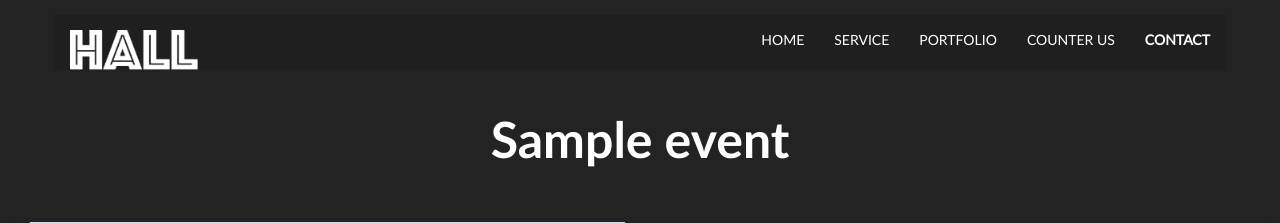
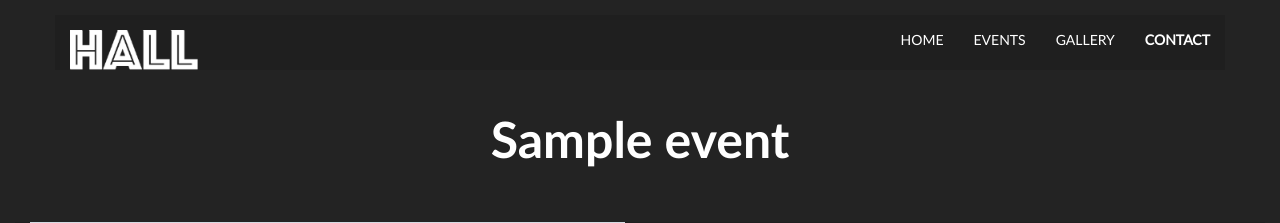
Before and after one commit to andro19951/eventwebsite, a Django app: template music/templates/detail.html in a window 1280 px wide. Shown: the top 223 px of the page. Run offline with Django 3.2, Linux system fonts and the light colour scheme; the template is opened without the code that fills it: most values are stand-ins (such as "Sample title", 1, 10 or a date in 2020); grey boxes marked "Sample" are stand-in pictures; some libraries are stand-ins or nearby versions.

Commit message:
map and path added

```diff
--- a/music/static/assets/css/style.css
+++ b/music/static/assets/css/style.css
@@ -944,7 +944,7 @@ input::-ms-input-placeholder {
 }
 
 .scrollup:hover {
-    background: #503392;
+    background: cyan;
     opacity: 1;
 }
 
--- a/music/static/assets/js/main.js
+++ b/music/static/assets/js/main.js
@@ -31,38 +31,7 @@ jQuery(document).ready(function ($) {
     wow.init();
 
 
-    /*---------------------------------------------*
-     * Counter
-     ---------------------------------------------*/
 
-    $('.statistic-counter').counterUp({
-        delay: 10,
-        time: 2000
-    });
-
-
-
-
-
-
-    /* ---------------------------------------------------------------------
-     Carousel
-     ---------------------------------------------------------------------= */
-
-    $('.main_home_slider').owlCarousel({
-        responsiveClass: true,
-        autoplay: false,
-        items: 1,
-        loop: true,
-        dots: true,
-        nav: false,
-        navText: [
-            "<i class='lnr lnr-chevron-left'></i>",
-            "<i class='lnr lnr-chevron-right'></i>"
-        ],
-        autoplayHoverPause: true
-
-    });
 
 
 
@@ -110,5 +79,8 @@ jQuery(document).ready(function ($) {
 
 
 
+
+
+
     //End
 });
--- a/music/templates/detail.html
+++ b/music/templates/detail.html
@@ -60,10 +60,9 @@
 
                                     <div class="collapse navbar-collapse"  id="bs-example-navbar-collapse-1">
                                         <ul class="nav navbar-nav navbar-right">
-                                            <li><a href="#home">Home</a></li>
-                                            <li><a href="#service">Service</a></li>
-                                            <li><a href="#portfolio">portfolio</a></li>
-                                            <li><a href="#counter">Counter Us</a></li>
+                                            <li><a href="../">Home</a></li>
+                                            <li><a href="../#service">Events</a></li>
+                                            <li><a href="#portfolio">Gallery</a></li>
                                             <li><a href="#contact">Contact</a></li>
                                         </ul>
                                     </div>
--- a/music/templates/index.html
+++ b/music/templates/index.html
@@ -105,7 +105,7 @@
 
 
 
-        <section id="stuff"  class="contact col-sm-12">
+        <section id="service"  class="contact col-sm-12">
 
 <div class="head_title text-center">
                             <h2>Events</h2>
@@ -115,7 +115,7 @@
                             <div class="col-xs-4 mix cat1 cat2 " >
                                 <div class="single_mixi_portfolio">
                                     <p  class="event_title" >{{ event.event_title }}</p>
-                                    <img class="hovered_overlay"  style="height: 25vw "  src={{ event.event_logo }} alt="" />
+                                    <img class="hovered_overlay"  style="height: 35vw "  src={{ event.event_logo }} alt="" />
                                     <div class="mixi_portfolio_overlay" onclick="location.href='/'{{ event.event_title}}+'/'+{{ event.time }}">
                                         <div class="overflow_hover_text" onclick="location.href='/music/'+{{ event.id }}" >
                                             <p class="info" onclick="location.href='/music/'+{{ event.id }}">{{ event.time }}<p>
@@ -175,6 +175,8 @@
                                             <li><a href="https://goo.gl/maps/BHb8DTKMcvC2"><i class="fa fa-home"></i> Peetri 6, 10416 Tallinn, Estonia
                                                     </a></li>
                                             <li><a href=""><i class="fa fa-phone"></i> 5331 5115</a></li>
+                                            <iframe src="https://www.google.com/maps/embed?pb=!1m18!1m12!1m3!1d2027.935581209438!2d24.726757451520957!3d59.45082548161171!2m3!1f0!2f0!3f0!3m2!1i1024!2i768!4f13.1!3m3!1m2!1s0x469293781ac5fd37%3A0x217a9057f9324860!2sPeetri+6%2C+P%C3%B5hja-Tallinn%2C+P%C3%B5hja-Tallinna%2C+10411+Harju+maakond!5e0!3m2!1sen!2see!4v1518083807698"
+                                                    width="600" height="450" frameborder="0" style="border:0" allowfullscreen></iframe>
                                         </ul>
                                     </div>
                                 </div>
```
